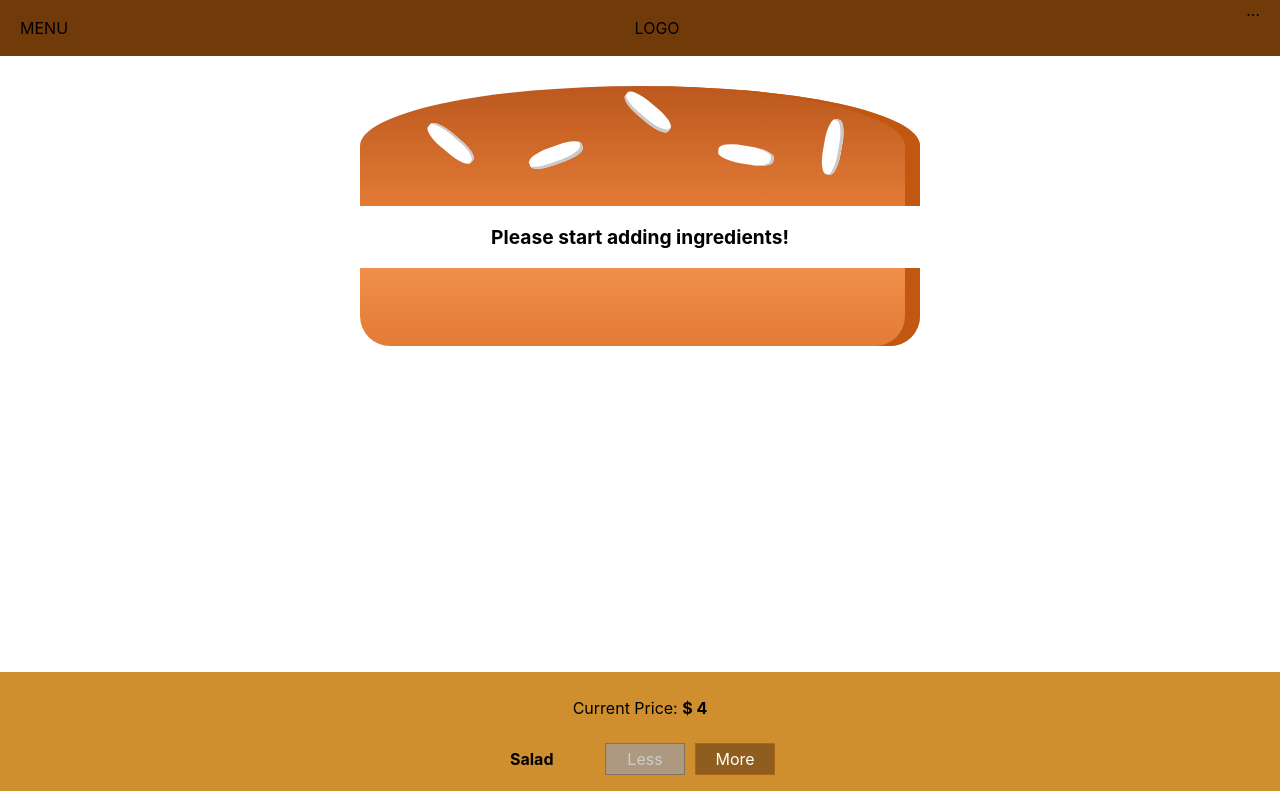
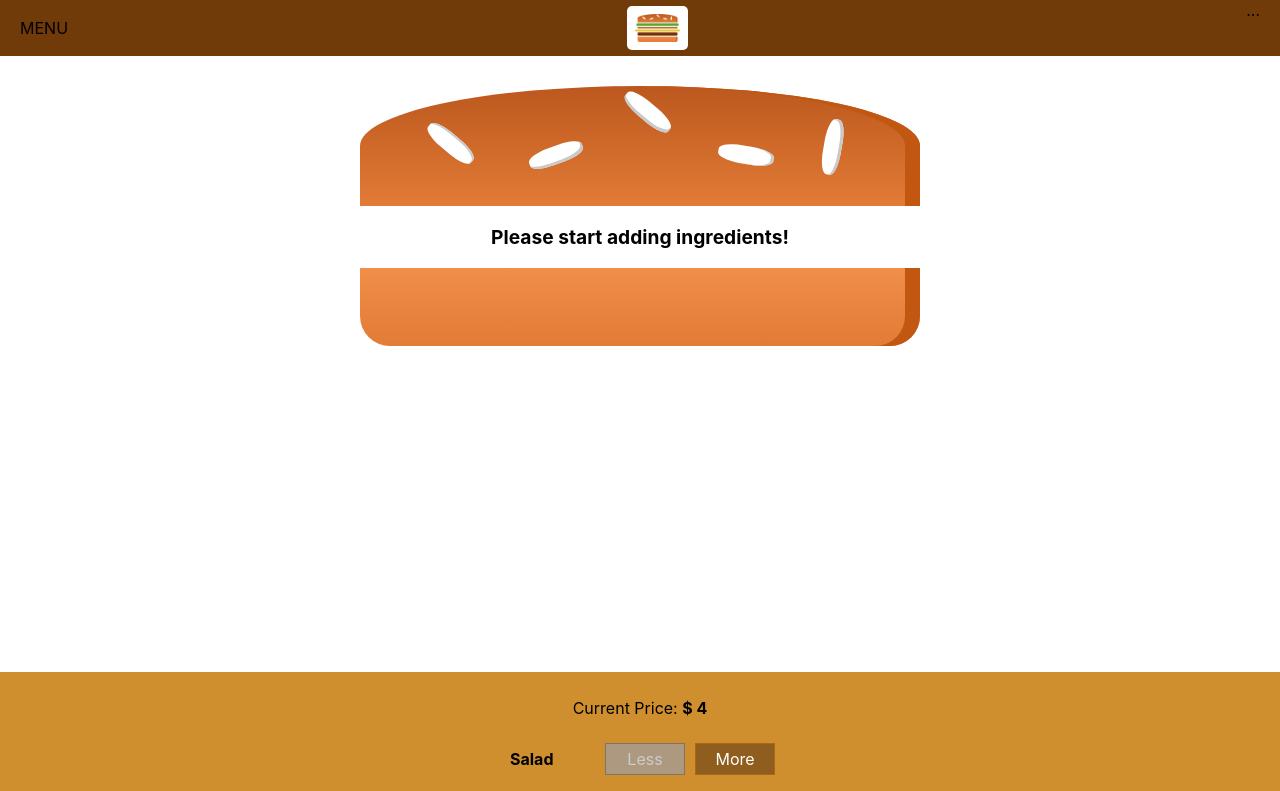
Before and after one commit to MatiasComercio/react-burger-builder, a React (Create React App) app: page / in a window 1280 px wide. Shown: the top 791 px of the page. Built offline with nearby package versions, Linux system fonts and the light colour scheme.

Commit message:
Add Logo

```diff
--- /dev/null
+++ b/src/components/Logo/Logo.js
@@ -0,0 +1,15 @@
+import React from 'react';
+
+// Make webpack aware that we are using the image, so it can link the image here.
+import burgerLogo from '../../assets/images/burger-logo.png';
+import classes from './Logo.module.css';
+
+const logo = () => {
+  return (
+    <div className={classes.Logo}>
+      <img src={burgerLogo} alt="BurgerLogo"/>
+    </div>
+  );
+};
+
+export default logo;
--- /dev/null
+++ b/src/components/Logo/Logo.module.css
@@ -0,0 +1,11 @@
+.Logo {
+  background-color: white;
+  padding: 8px;
+  height: 80%;
+  box-sizing: border-box;
+  border-radius: 5px;
+}
+
+.Logo img {
+  height: 100%;
+}
--- a/src/components/Navigation/Toolbar/Toolbar.js
+++ b/src/components/Navigation/Toolbar/Toolbar.js
@@ -1,12 +1,13 @@
 import React from 'react';
 
 import classes from './Toolbar.module.css';
+import Logo from '../../Logo/Logo';
 
 const toolbar = () => {
   return (
     <header className={classes.Toolbar}>
       <div>MENU</div>
-      <div>LOGO</div>
+      <Logo />
       <nav>
         ...
       </nav>
```
Also changed, not shown: src/assets/images/burger-logo.png (added).
